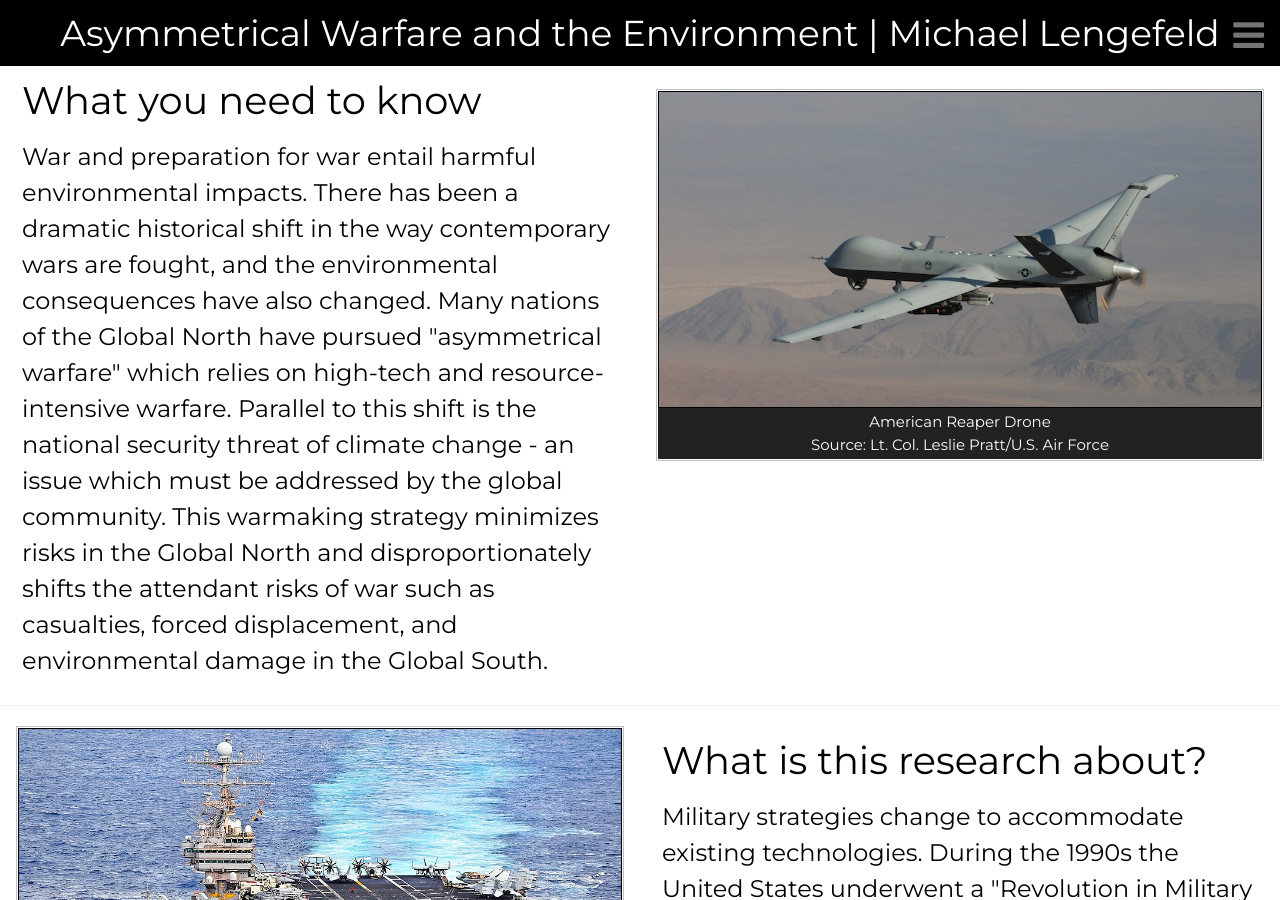
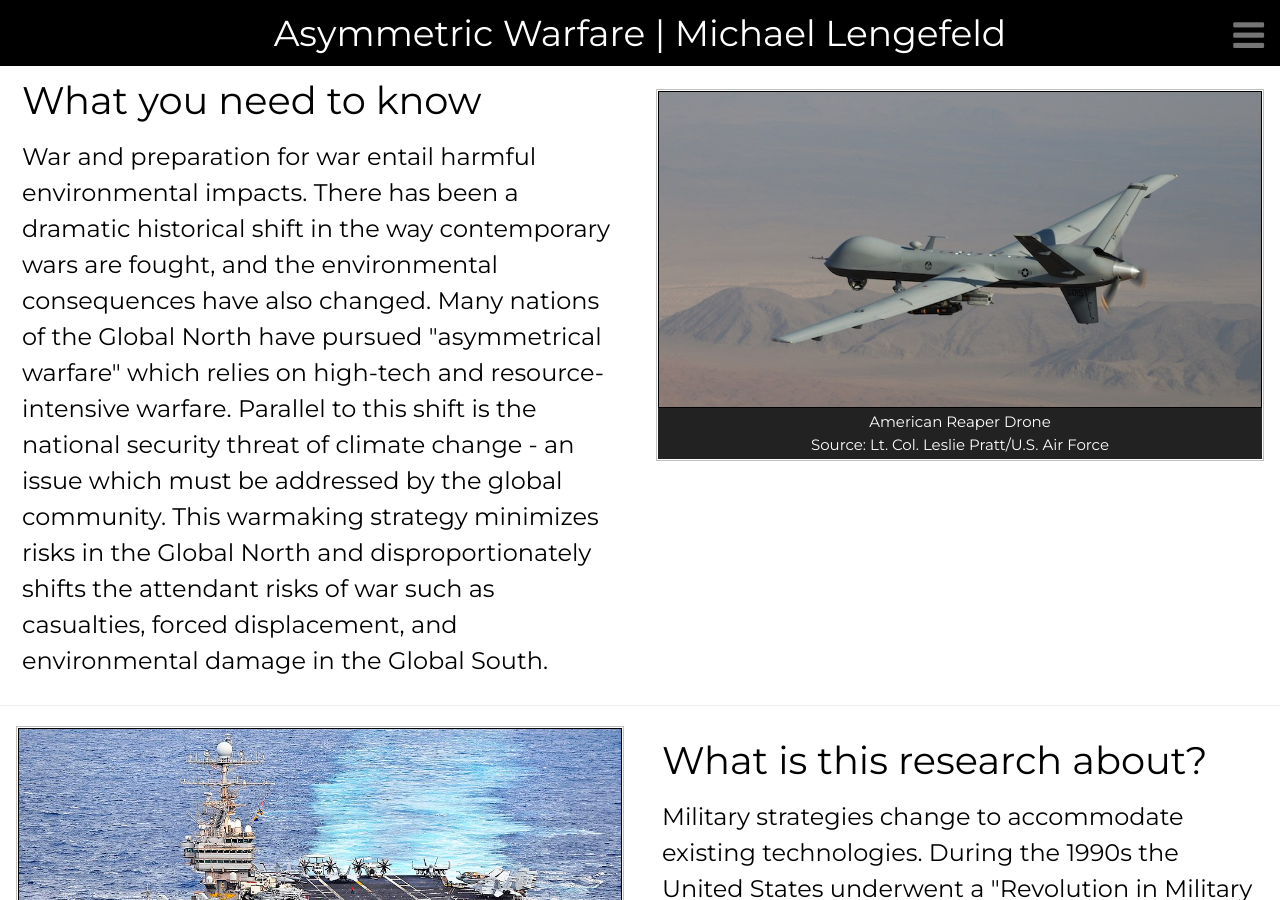
Before and after one commit to resilience1/resilience1.github.io, a Jekyll site: the page built from research/afsarticle.html, in a window 1280 px wide and 900 px high. Built offline with Jekyll 4.4.1, drawn with Linux system fonts in a browser that asks for light colours; nearby versions of some CDN libraries.

Commit message:
Update afsarticle.html

```diff
--- a/research/afsarticle.html
+++ b/research/afsarticle.html
@@ -155,7 +155,7 @@
 </head>
 
 	<header class="w3-container w3-center w3-black" id="home">
-    	<h1 class="w3-xxlarge"><span class="w3-hide-small">Asymmetrical Warfare and the Environment | </span>Michael Lengefeld</h1>
+    	<h1 class="w3-xxlarge"><span class="w3-hide-small">Asymmetric Warfare | </span>Michael Lengefeld</h1>
 	</header>
 
 <body>
```
